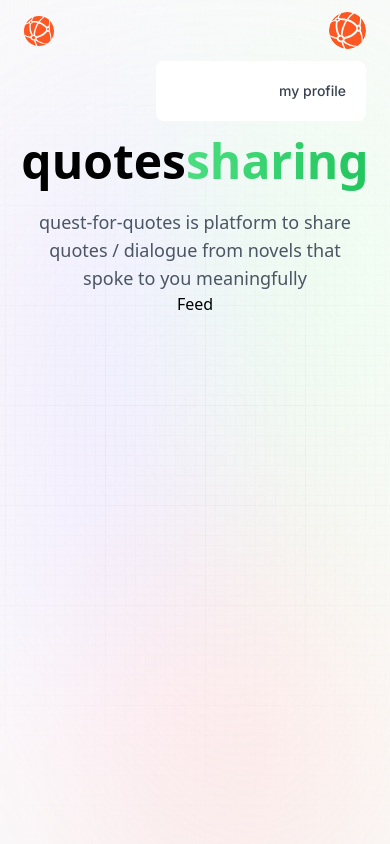
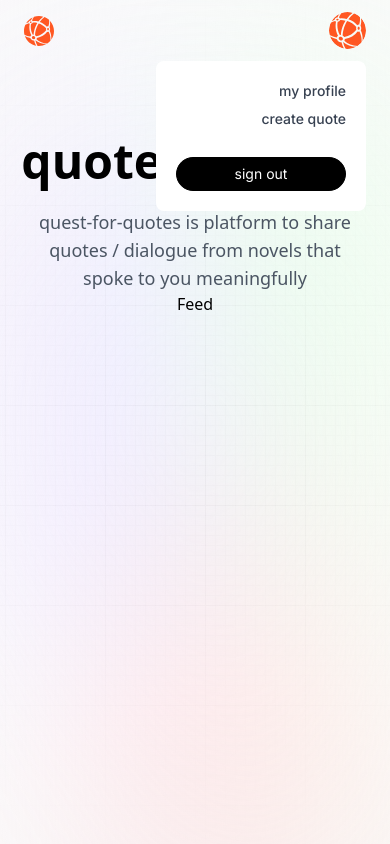
Before and after one commit to nclan1/quest-for-quotes, a Next.js app: page / in a window 390 px wide. Both pictures are taken after a click on the picture 347 px from the left and 30 px from the top of the page. Built offline with nearby package versions, Linux system fonts and the light colour scheme.

Commit message:
started auth process todo: uncomment useeffect

```diff
--- a/app/layout.jsx
+++ b/app/layout.jsx
@@ -12,6 +12,7 @@ const RootLayout = ({ children }) => {
     return (
         <html lang="en">
             <body>
+                <Provider>
                 <div className='main'>
                     <div className='gradient' />
                 </div>
@@ -19,6 +20,7 @@ const RootLayout = ({ children }) => {
                     <Nav />
                     {children}
                 </main>
+                </Provider>
             </body>
         </html>
     )
--- a/components/Nav.jsx
+++ b/components/Nav.jsx
@@ -95,6 +95,24 @@ const Nav = () => {
                                 >
                                     my profile
                                 </Link>
+                                <Link
+                                  href="/create-prompt"
+                                  className="dropdown_link"
+                                  onClick={() => setToggleDropdown
+                                    (false)}
+                                >
+                                    create quote
+                                </Link>
+                                <button
+                                  type="button"
+                                  onClick={() => {
+                                    setToggleDropdown(false);
+                                    signOut();
+                                  }}
+                                  className="mt-5 w-full black_btn"
+                                >
+                                    sign out
+                                </button>
                             </div>
                         )}
                     </div>
--- a/components/Provider.jsx
+++ b/components/Provider.jsx
@@ -1,7 +1,13 @@
 
-const Provider = () => {
+"use client";
+
+import { SessionProvider } from 'next-auth/react';
+
+const Provider = ({ children, session }) => {
     return (
-        <div>Provider</div>
+        <SessionProvider session={session}>
+            {children}
+        </SessionProvider>
     )
 }
 
```
